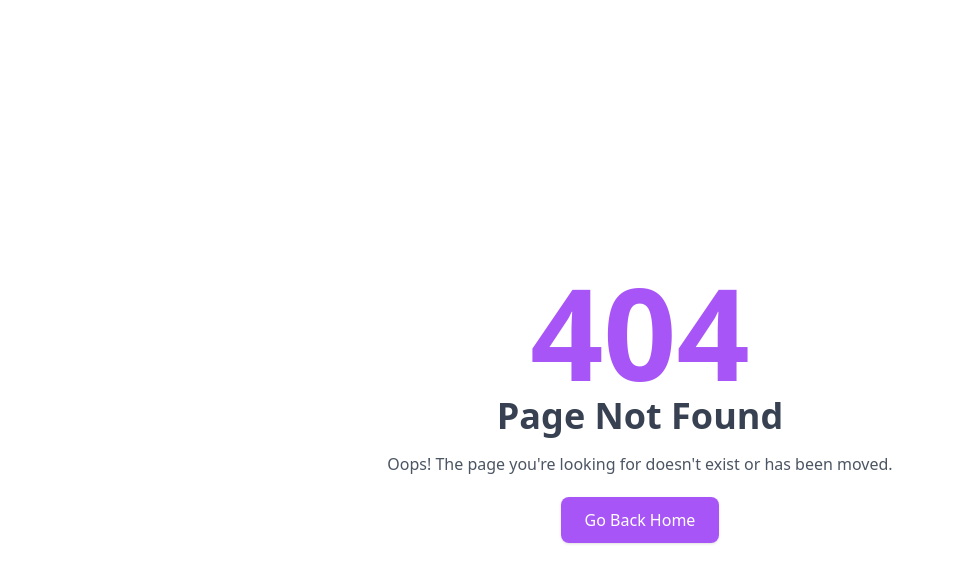
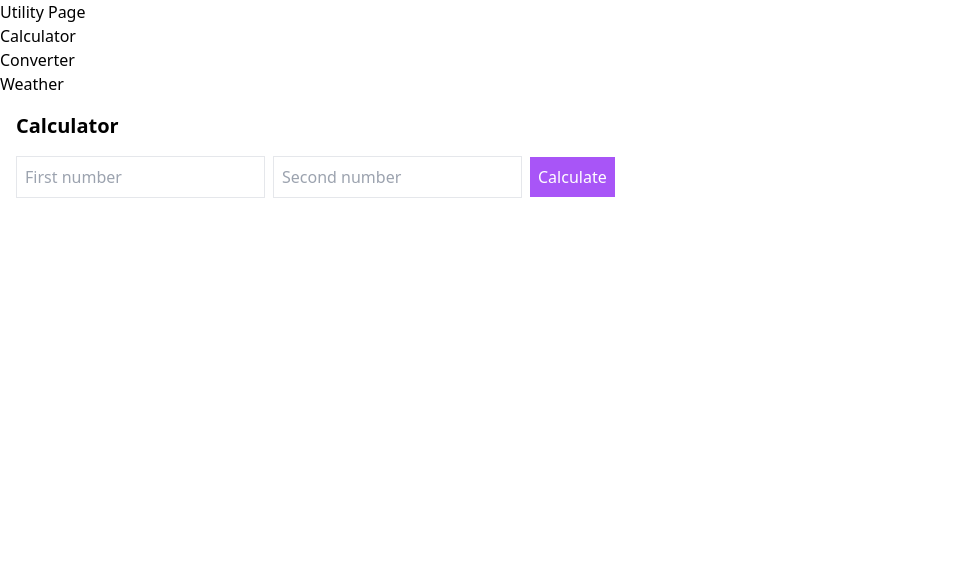
Before and after one commit to NinoZullo05/DevPortfolio, a React (Create React App) app: page /utility/calculator in a window 1280 px wide. Before the commit this address had no page. Shown: the top 582 px of the page, without its empty margins (0-955 px from the left). Built offline with nearby package versions, Linux system fonts and the light colour scheme.

Commit message:
created utility page

```diff
--- a/src/App.js
+++ b/src/App.js
@@ -1,6 +1,10 @@
 import { BrowserRouter, Routes, Route } from "react-router-dom";
 import HomePage from "./pages/HomePage";
 import Error from "./pages/Error";
+import UtilityPage from "./pages/UtilityPage";
+import Calculator from "./components/Calculator";
+import Converter from "./components/Converter";
+import Weather from "./components/Weather";
 
 function App() {
   return (
@@ -8,6 +12,13 @@ function App() {
       <BrowserRouter>
         <Routes>
           <Route path="/" element={<HomePage />} />
+
+          <Route path="/utility" element={<UtilityPage />}>
+            <Route path="calculator" element={<Calculator />} />
+            <Route path="converter" element={<Converter />} />
+            <Route path="weather" element={<Weather />} />
+          </Route>
+
           <Route path="*" element={<Error />} />
         </Routes>
       </BrowserRouter>
--- /dev/null
+++ b/src/components/Calculator.jsx
@@ -0,0 +1,40 @@
+import React, { useState } from "react";
+
+const Calculator = () => {
+  const [num1, setNum1] = useState("");
+  const [num2, setNum2] = useState("");
+  const [result, setResult] = useState(null);
+
+  const calculateSum = () => {
+    setResult(parseFloat(num1) + parseFloat(num2));
+  };
+
+  return (
+    <div className="p-4">
+      <h2 className="text-xl font-bold mb-4">Calculator</h2>
+      <input
+        type="number"
+        value={num1}
+        onChange={(e) => setNum1(e.target.value)}
+        className="border p-2"
+        placeholder="First number"
+      />
+      <input
+        type="number"
+        value={num2}
+        onChange={(e) => setNum2(e.target.value)}
+        className="ml-2 border p-2"
+        placeholder="Second number"
+      />
+      <button
+        onClick={calculateSum}
+        className="ml-2 p-2 bg-light-purple dark:bg-dark-purple text-white"
+      >
+        Calculate
+      </button>
+      {result !== null && <p className="mt-4">Result: {result}</p>}
+    </div>
+  );
+};
+
+export default Calculator;
--- /dev/null
+++ b/src/components/Converter.jsx
@@ -0,0 +1,35 @@
+import React, { useState } from "react";
+
+const Converter = () => {
+  const [inputValue, setInputValue] = useState("");
+  const [convertedValue, setConvertedValue] = useState(null);
+
+  const handleConvert = () => {
+    const converted = parseFloat(inputValue) * 2; // Example conversion logic
+    setConvertedValue(converted);
+  };
+
+  return (
+    <div className="p-4">
+      <h2 className="text-xl font-bold mb-4">Converter</h2>
+      <input
+        type="number"
+        value={inputValue}
+        onChange={(e) => setInputValue(e.target.value)}
+        className="border p-2"
+        placeholder="Enter value"
+      />
+      <button
+        onClick={handleConvert}
+        className="ml-2 p-2 bg-light-purple dark:bg-dark-purple text-white"
+      >
+        Convert
+      </button>
+      {convertedValue !== null && (
+        <p className="mt-4">Converted Value: {convertedValue}</p>
+      )}
+    </div>
+  );
+};
+
+export default Converter;
--- a/src/components/NavBar.jsx
+++ b/src/components/NavBar.jsx
@@ -1,6 +1,7 @@
 import React, { useState, useEffect, useRef } from "react";
 import { FaBars, FaTimes } from "react-icons/fa";
-import { Link } from "react-scroll";
+import { Link as ScrollLink } from "react-scroll"; // Renamed to avoid conflict
+import { Link } from "react-router-dom"; // React Router's Link
 import DarkModeToggle from "./DarkModeToggle";
 import SocialMediaButtons from "./SocialMediaButtons";
 
@@ -38,10 +39,11 @@ const Navbar = () => {
   }, [isOpen]);
 
   const navLinks = [
-    { to: "home", label: "Home" },
-    { to: "about", label: "About" },
-    { to: "projects", label: "Projects" },
-    { to: "contact", label: "Contact" },
+    { to: "home", label: "Home", isExternal: false },
+    { to: "about", label: "About", isExternal: false },
+    { to: "projects", label: "Projects", isExternal: false },
+    { to: "contact", label: "Contact", isExternal: false },
+    { to: "/utility", label: "Utility", isExternal: true }, // This will navigate to /utility
   ];
 
   const toggleMenu = () => {
@@ -67,8 +69,17 @@ const Navbar = () => {
 
           {/* Desktop navigation */}
           <div className="hidden md:flex items-center space-x-8">
-            {navLinks.map((link) => (
+            {navLinks.map((link) =>
+              link.isExternal ? (
                 <Link
+                  key={link.to}
+                  to={link.to}
+                  className="cursor-pointer text-light-text dark:text-dark-text hover:text-light-purple dark:hover:text-dark-purple transition duration-300"
+                >
+                  {link.label}
+                </Link>
+              ) : (
+                <ScrollLink
                   key={link.to}
                   to={link.to}
                   smooth={true}
@@ -76,8 +87,9 @@ const Navbar = () => {
                   className="cursor-pointer text-light-text dark:text-dark-text hover:text-light-purple dark:hover:text-dark-purple transition duration-300"
                 >
                   {link.label}
-              </Link>
-            ))}
+                </ScrollLink>
+              )
+            )}
             <DarkModeToggle />
           </div>
 
@@ -102,9 +114,20 @@ const Navbar = () => {
       >
         <div className="flex flex-col h-full pt-16 px-8">
           <ul className="space-y-6">
-            {navLinks.map((link) => (
+            {navLinks.map((link) =>
+              link.isExternal ? (
                 <li key={link.to}>
                   <Link
+                    to={link.to}
+                    onClick={() => setIsOpen(false)}
+                    className="text-lg text-light-text dark:text-dark-text hover:text-light-purple dark:hover:text-dark-purple cursor-pointer transition duration-300"
+                  >
+                    {link.label}
+                  </Link>
+                </li>
+              ) : (
+                <li key={link.to}>
+                  <ScrollLink
                     to={link.to}
                     smooth={true}
                     duration={500}
@@ -112,9 +135,10 @@ const Navbar = () => {
                     className="text-lg text-light-text dark:text-dark-text hover:text-light-purple dark:hover:text-dark-purple cursor-pointer transition duration-300"
                   >
                     {link.label}
-                </Link>
+                  </ScrollLink>
                 </li>
-            ))}
+              )
+            )}
           </ul>
           <div className="mt-auto">
             <SocialMediaButtons />
--- /dev/null
+++ b/src/components/Weather.jsx
@@ -0,0 +1,38 @@
+import React, { useState } from "react";
+
+const Weather = () => {
+  const [city, setCity] = useState("");
+  const [weatherData, setWeatherData] = useState(null);
+
+  const fetchWeather = () => {
+    // Mock fetching weather data
+    setWeatherData({ temperature: 25, description: "Sunny" });
+  };
+
+  return (
+    <div className="p-4">
+      <h2 className="text-xl font-bold mb-4">Weather</h2>
+      <input
+        type="text"
+        value={city}
+        onChange={(e) => setCity(e.target.value)}
+        className="border p-2"
+        placeholder="Enter city"
+      />
+      <button
+        onClick={fetchWeather}
+        className="ml-2 p-2 bg-light-purple dark:bg-dark-purple text-white"
+      >
+        Get Weather
+      </button>
+      {weatherData && (
+        <div className="mt-4">
+          <p>Temperature: {weatherData.temperature}°C</p>
+          <p>Description: {weatherData.description}</p>
+        </div>
+      )}
+    </div>
+  );
+};
+
+export default Weather;
--- /dev/null
+++ b/src/pages/UtilityPage.js
@@ -0,0 +1,29 @@
+import { Outlet } from "react-router-dom";
+import { ThemeProvider } from "../hooks/ThemeContext";
+import { Link } from "react-router-dom";
+
+const UtilityPage = () => {
+  return (
+    <ThemeProvider>
+      <div className="utility-page">
+        <h1>Utility Page</h1>
+        <ul>
+          <li>
+            <Link to="/utility/calculator">Calculator</Link>
+          </li>
+          <li>
+            <Link to="/utility/converter">Converter</Link>
+          </li>
+          <li>
+            <Link to="/utility/weather">Weather</Link>
+          </li>
+        </ul>
+
+        {/* Nested routes will render here */}
+        <Outlet />
+      </div>
+    </ThemeProvider>
+  );
+};
+
+export default UtilityPage;
```
Lines whose indentation alone changed are shown as unchanged.
